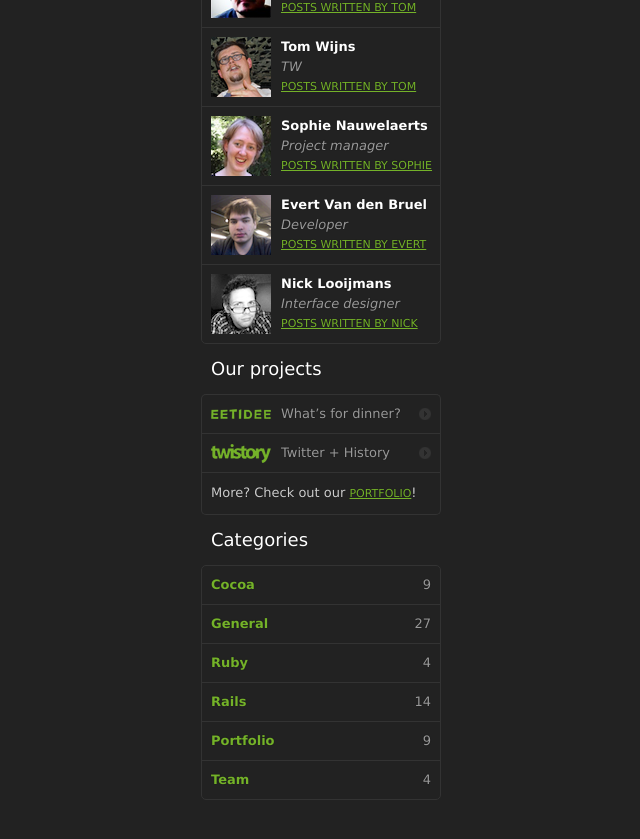
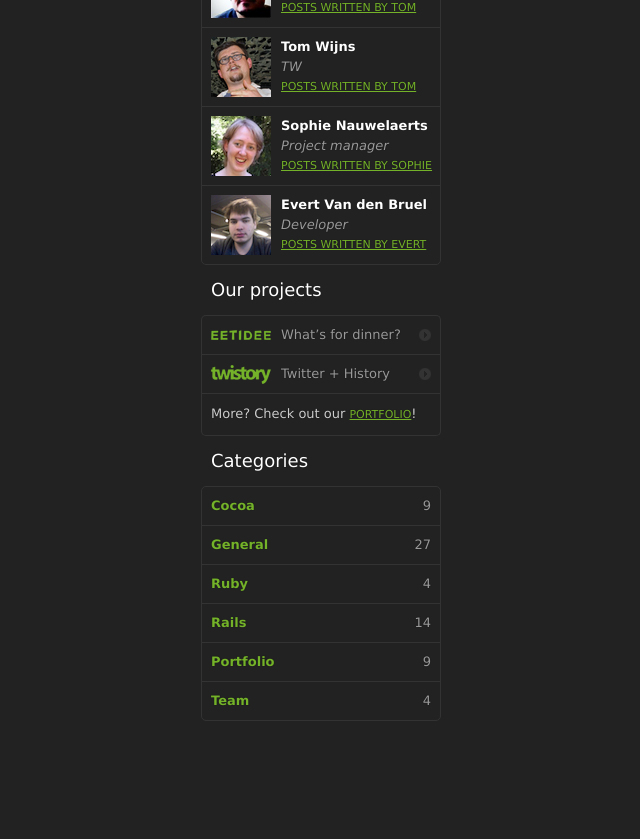
Before and after one commit to 10to1/10to1.github.com, a Jekyll site: the page built from author/nick/index.html, in a window 1280 px wide and 900 px high, scrolled down 1189 px. Shown: the top 839 px of the window, without its empty margins (599-1239 px from the left). Built offline with Jekyll 4.4.1, drawn with Linux system fonts in a browser that asks for light colours; comment, search, counter and statistics services are not loaded; some of the changed text lies outside the part shown.

Commit message:
Removed Nick from the blog

```diff
--- a/_layouts/default.html
+++ b/_layouts/default.html
@@ -33,7 +33,7 @@
 			<hr />
 			<div id="content">
 				{% if page.site_filter %}
-					{% if page.site_filter == 'Koen' or page.site_filter == 'Tom' or page.site_filter == 'Piet' or page.site_filter == 'Jelle' or page.site_filter == 'Sander' or page.site_filter == 'Dottom' or page.site_filter == 'Bob' or page.site_filter == 'TW' or page.site_filter == 'Steven' or page.site_filter == 'Sophie' or page.site_filter == 'Evert' or page.site_filter == 'Nick' %}
+					{% if page.site_filter == 'Koen' or page.site_filter == 'Tom' or page.site_filter == 'Piet' or page.site_filter == 'Jelle' or page.site_filter == 'Sander' or page.site_filter == 'Dottom' or page.site_filter == 'Bob' or page.site_filter == 'TW' or page.site_filter == 'Steven' or page.site_filter == 'Sophie' or page.site_filter == 'Evert' %}
 						<p id="filter">All posts by <a href="/author/{{page.site_filter | downcase }}">{{page.site_filter}}</a></p>
 					{% else %}
 					<p id="filter">Category: <a href="/{{page.site_filter | downcase }}">{{page.site_filter}}</a></p>
@@ -160,12 +160,6 @@
 							<a href="/author/evert">Posts written by Evert</a>
 							<img src="/img/evert.png" alt="Picture of Evert" />
 						</li>
-						<li>
-							<strong>Nick Looijmans</strong>
-							<em>Interface designer</em>
-							<a href="/author/nick">Posts written by Nick</a>
-							<img src="/img/nick.png" alt="Picture of Nick" />
-						</li>
 					</ul>
 				</div>
 				<div class="node" id="projects">
```
